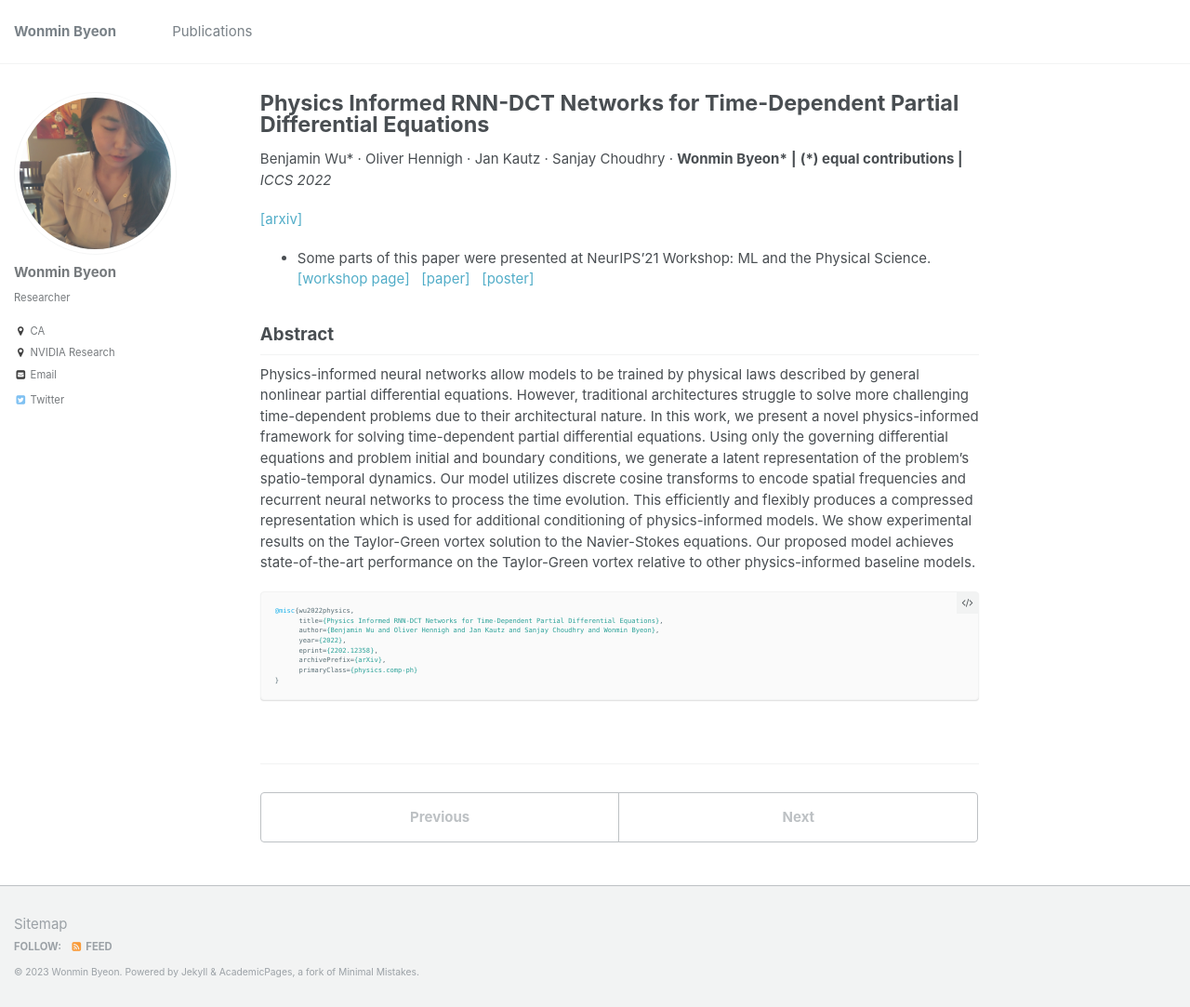
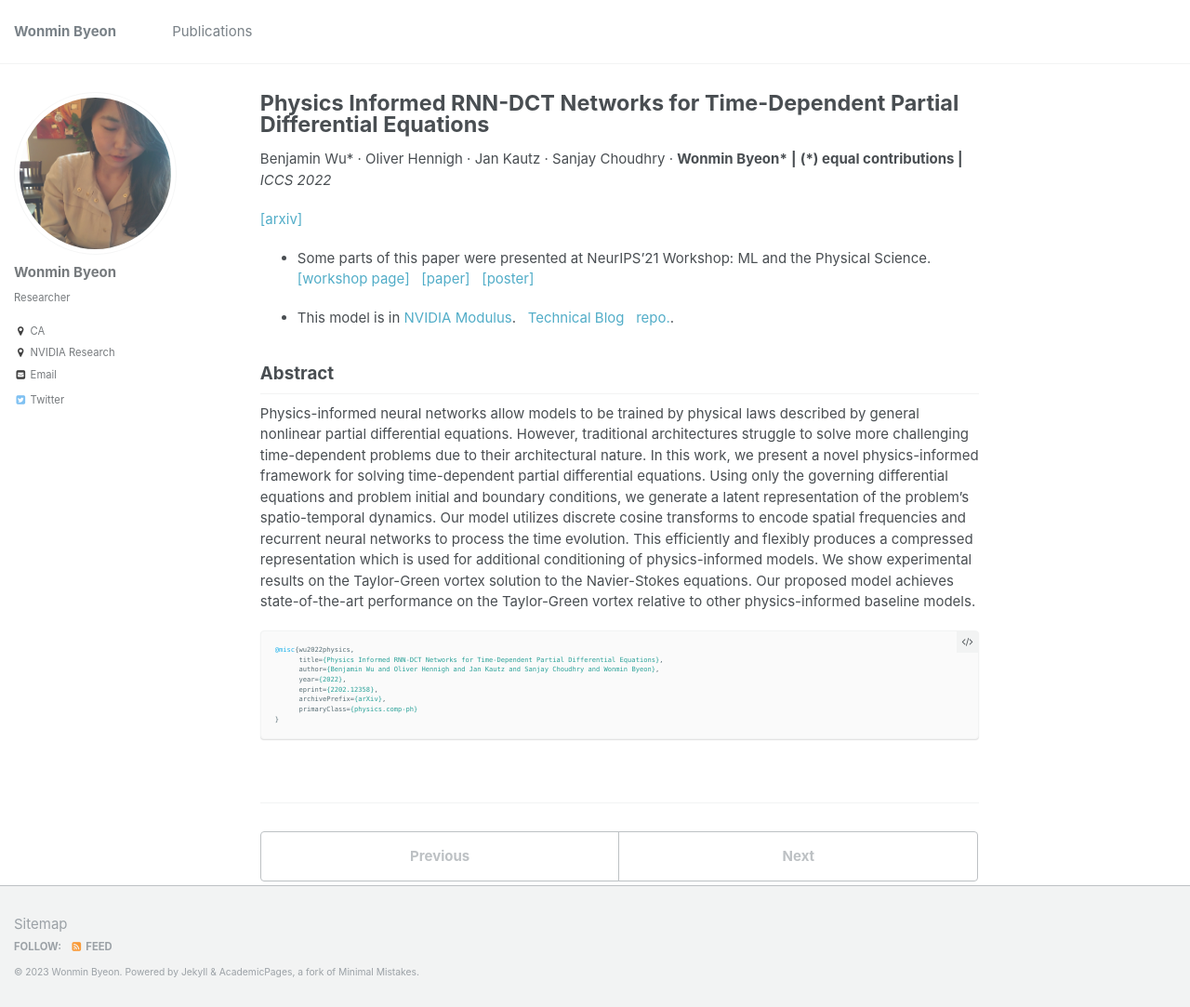
Before and after one commit to wonmin-byeon/wonmin-byeon.github.io, a Jekyll site: the page built from _publications/2022-rnndct.md, in a window 1280 px wide and 1083 px high. Shown: the whole window at 93% size. Built offline with Jekyll 4.4.1, drawn with Linux system fonts in a browser that asks for light colours.

Commit message:
add rnndct release

```diff
--- a/_publications/2022-rnndct.md
+++ b/_publications/2022-rnndct.md
@@ -14,6 +14,8 @@ paperurl: 'https://ml4physicalsciences.github.io/2021/files/NeurIPS_ML4PS_2021_1
 [[paper]](https://ml4physicalsciences.github.io/2021/files/NeurIPS_ML4PS_2021_121.pdf) &nbsp;
 [[poster]](https://ml4physicalsciences.github.io/2021/files/NeurIPS_ML4PS_2021_121_poster.png) &nbsp;
 
+* This model is in [NVIDIA Modulus](https://developer.nvidia.com/modulus). &nbsp;
+ [Technical Blog](https://developer.nvidia.com/blog/develop-physics-informed-machine-learning-models-with-graph-neural-networks/) &nbsp; [repo.](https://github.com/NVIDIA/modulus).
 
 ## Abstract
  Physics-informed neural networks allow models to be trained by physical laws described by general nonlinear partial differential equations. However, traditional architectures struggle to solve more challenging time-dependent problems due to their architectural nature. In this work, we present a novel physics-informed framework for solving time-dependent partial differential equations. Using only the governing differential equations and problem initial and boundary conditions, we generate a latent representation of the problem's spatio-temporal dynamics. Our model utilizes discrete cosine transforms to encode spatial frequencies and recurrent neural networks to process the time evolution. This efficiently and flexibly produces a compressed representation which is used for additional conditioning of physics-informed models. We show experimental results on the Taylor-Green vortex solution to the Navier-Stokes equations. Our proposed model achieves state-of-the-art performance on the Taylor-Green vortex relative to other physics-informed baseline models.
```
Also changed, not shown: _pages/about.md (+2 -0 lines).
